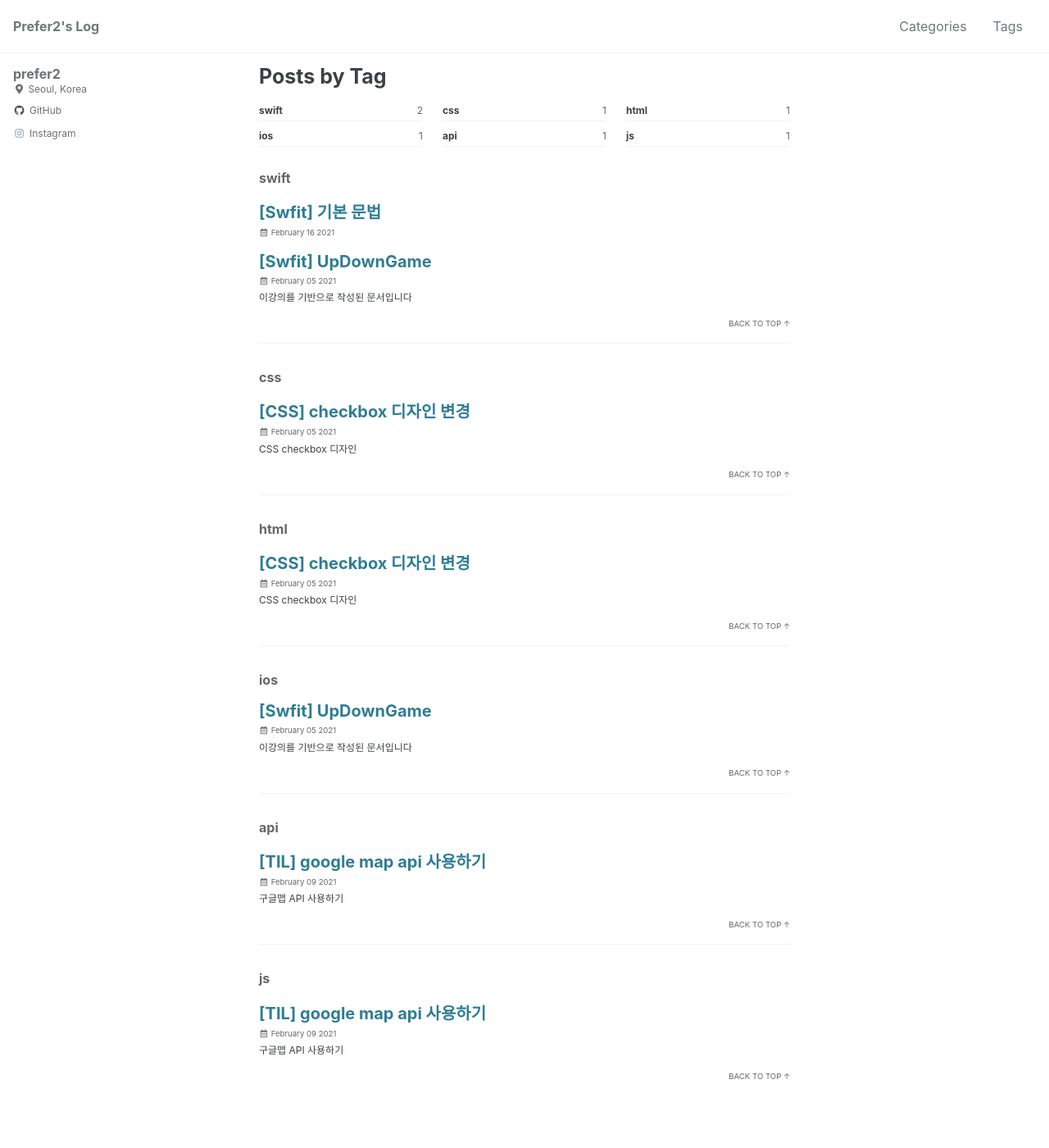
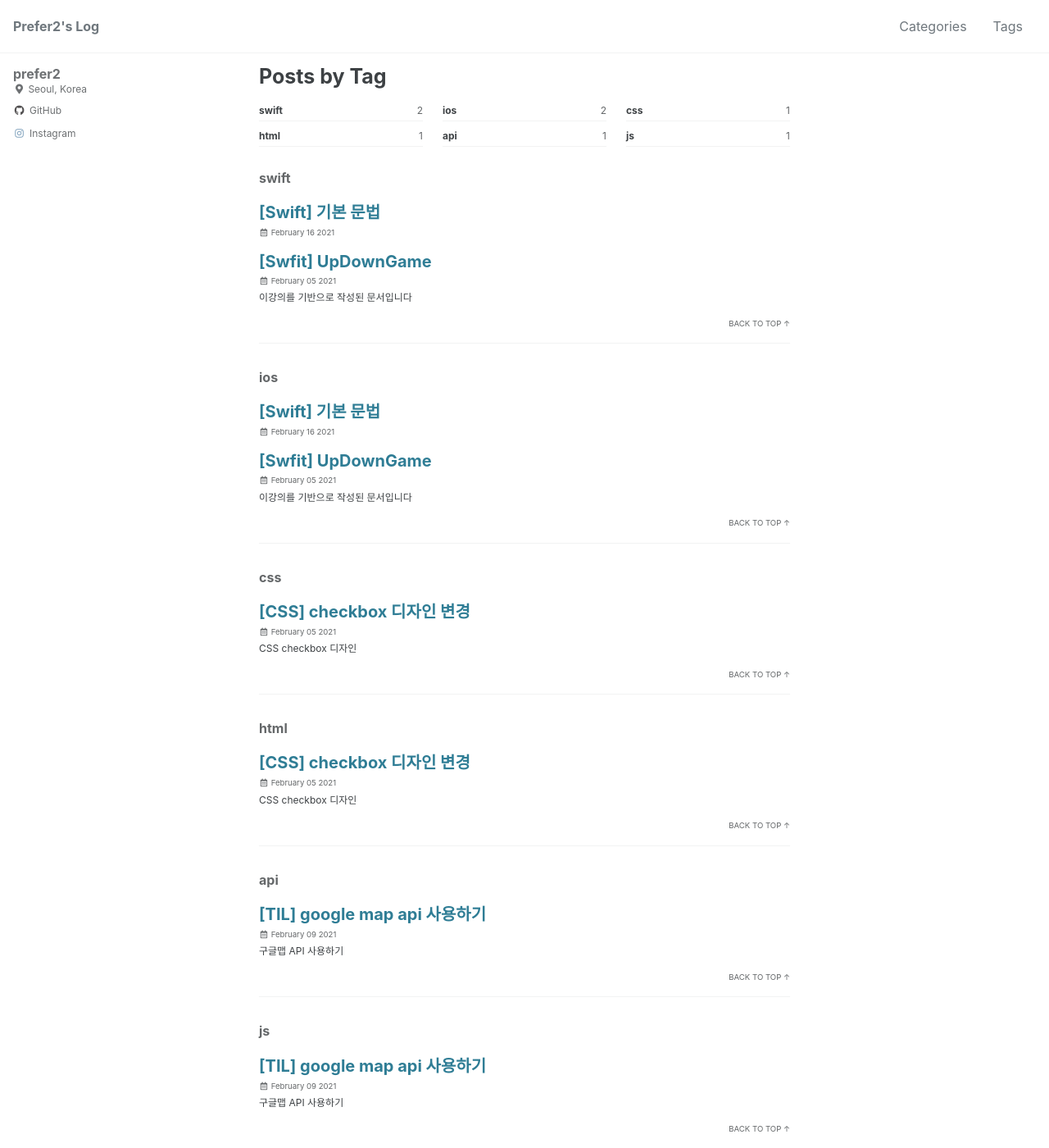
Before and after one commit to prefer2/prefer2.github.io, a Jekyll site: the page built from _pages/tag-archive.md, in a window 1280 px wide and 1400 px high. Shown: the whole window at 82% size. Built offline with Jekyll 4.4.1, drawn with Linux system fonts in a browser that asks for light colours; cached includes are drawn as plain includes.

Commit message:
Update and rename 2021-02-15-swfit-grammar.md to 2021-02-15-swift-grammar.md

```diff
--- a/_posts/2021-02-15-swfit-grammar.md
+++ b/_posts/2021-02-15-swift-grammar.md
@@ -1,7 +1,7 @@
 ---
-title: "[Swfit] 기본 문법"
+title: "[Swift] 기본 문법"
 date: 2021-02-15 17:26:28
-tags: swift
+tags: swift ios
 categories: swift
 ---
 <p align="center"><img src="https://user-images.githubusercontent.com/67692759/107920618-9afaff80-6fb0-11eb-92b6-04db3e92c64b.png"  width="400" height="400"></p>
```
